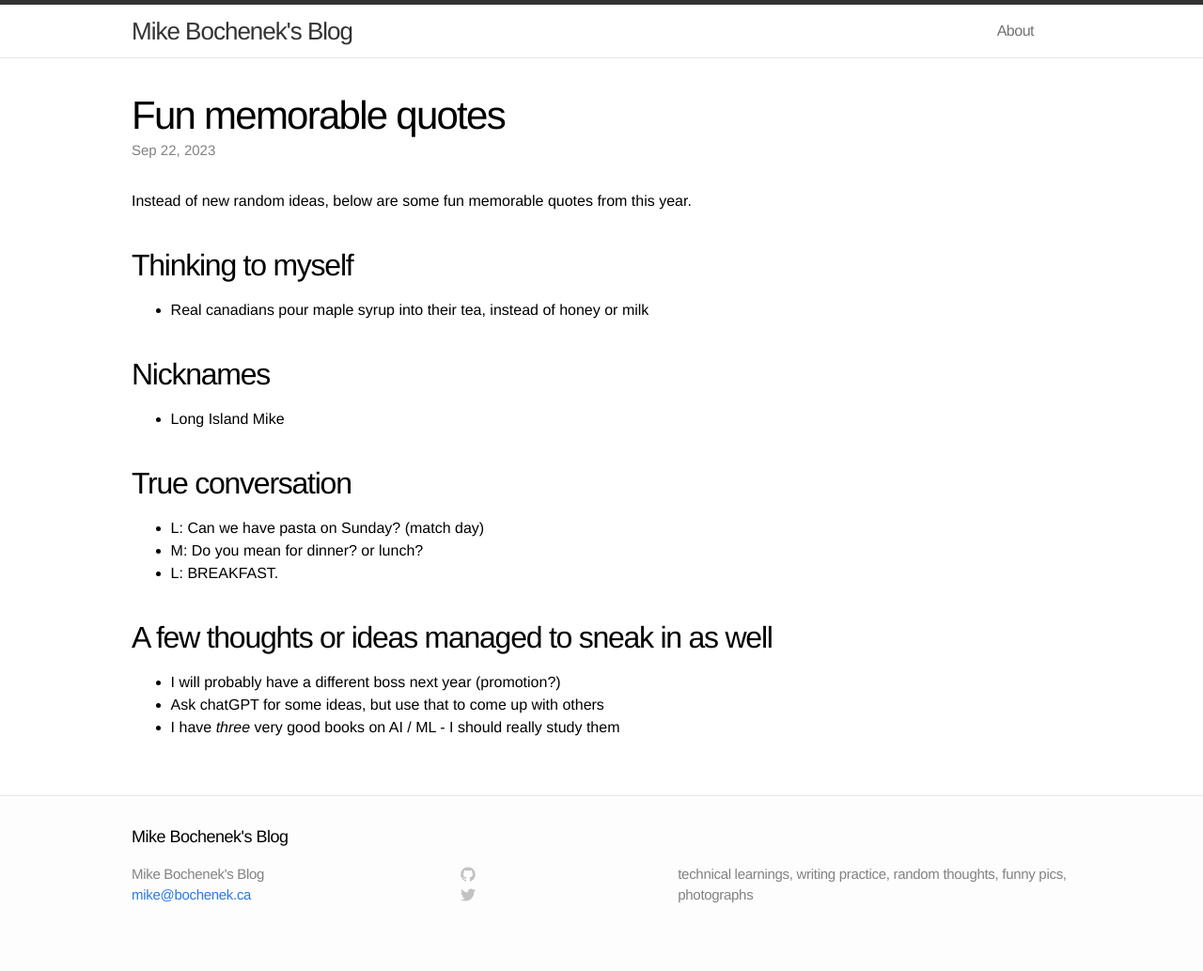
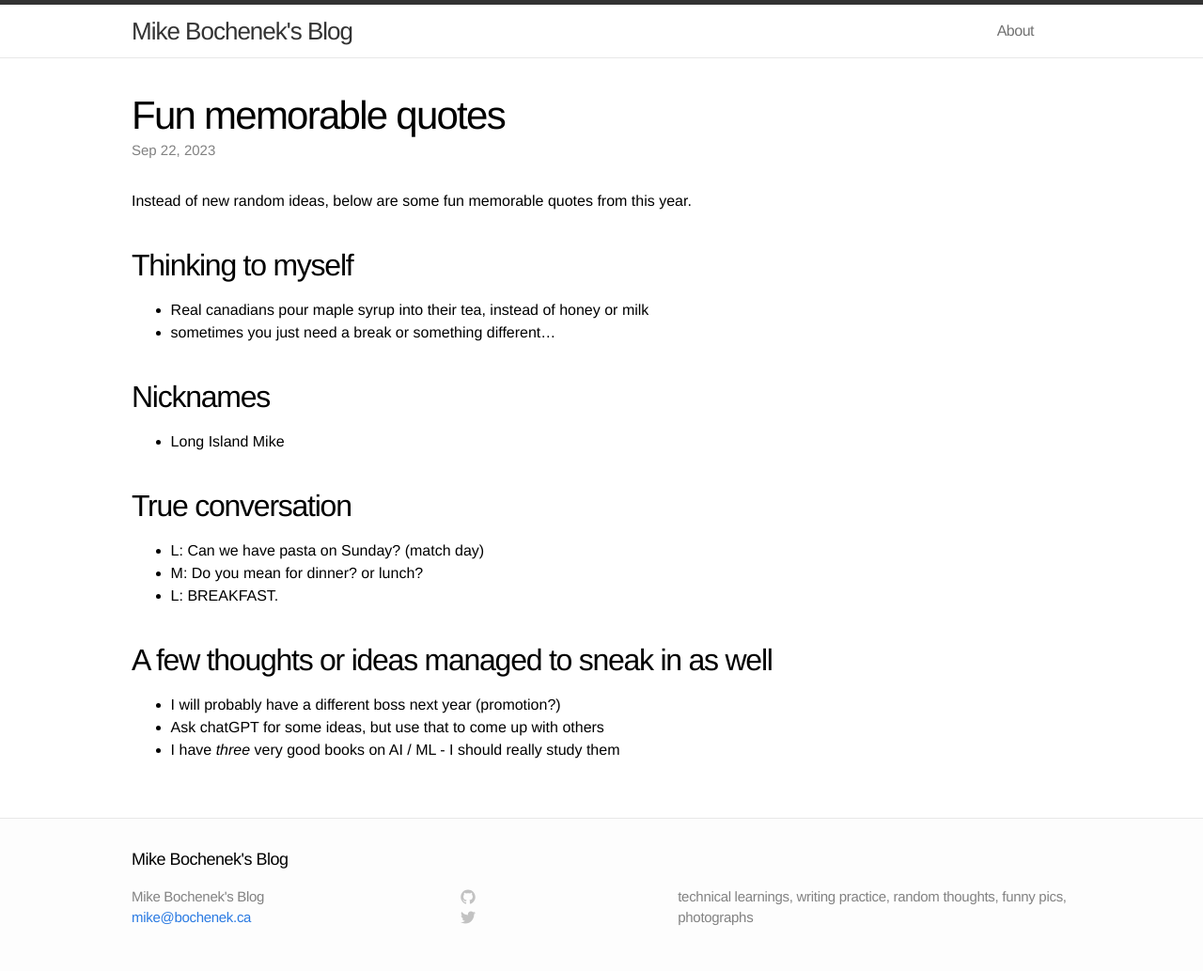
Before and after one commit to mikebochenek/learning, a Jekyll site: the page built from blog/_posts/2023-09-22-fun-quotes.markdown, in a window 1280 px wide. Shown: the whole page at 94% size. Built offline with Jekyll 4.4.1, drawn with Linux system fonts in a browser that asks for light colours; before the commit the page ends 1009 px from its top, so only the background shows below that.

Commit message:
its all ok...

```diff
--- a/blog/_posts/2023-09-22-fun-quotes.markdown
+++ b/blog/_posts/2023-09-22-fun-quotes.markdown
@@ -9,6 +9,7 @@ Instead of new random ideas, below are some fun memorable quotes from this year.
 
 ## Thinking to myself
 - Real canadians pour maple syrup into their tea, instead of honey or milk
+- sometimes you just need a break or something different...
 
 ## Nicknames
 - Long Island Mike
```
